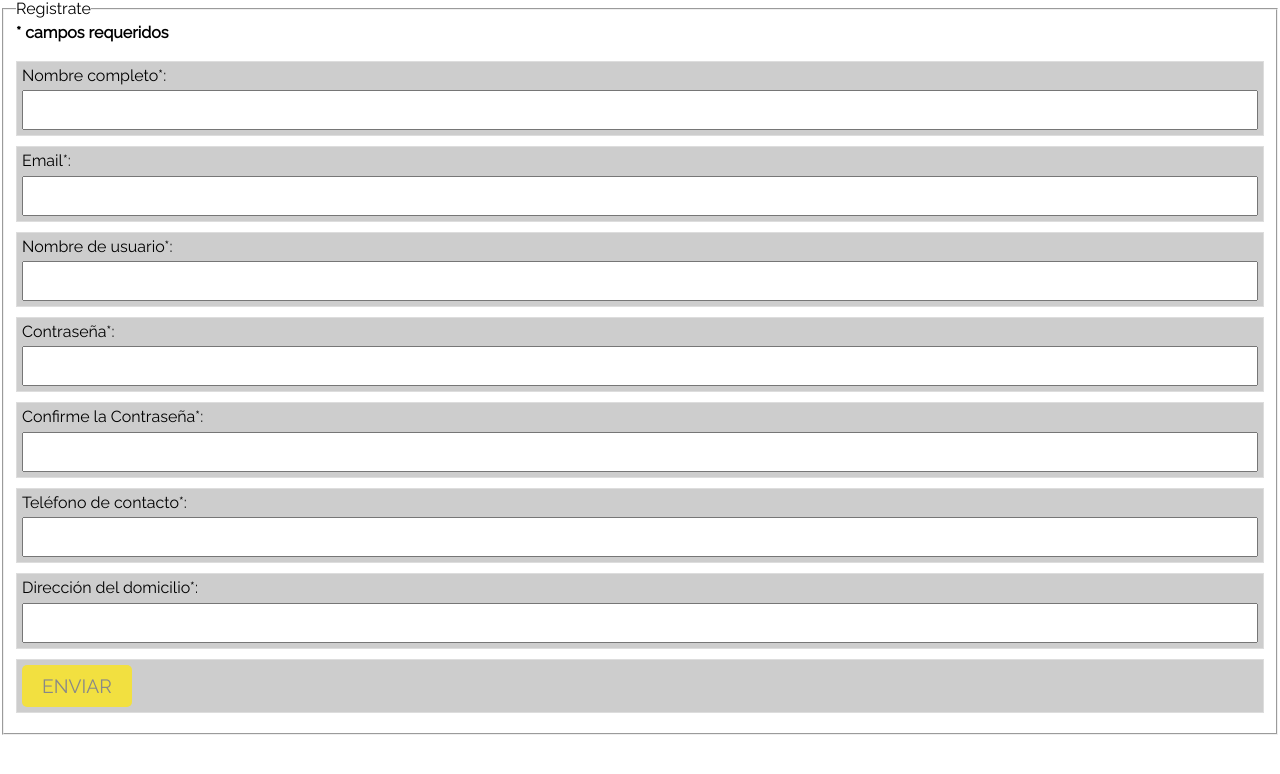
After one commit to juanpabloviglini/Bicicleteria, a PHP site: page /register.php in a window 1280 px wide. The commit adds this page. Shown: the top 774 px of the page. Run offline with PHP 8.4, Linux system fonts and the light colour scheme.

Commit message:
un mensaje cualquier

```diff
--- a/css/styles.css
+++ b/css/styles.css
@@ -83,7 +83,60 @@ img {
 .main-footer a {
 	background-color: #ec4e14;
 }
+.redes-sociales {
+	display: flex;
+	justify-content: center;
+	flex-direction:column;
+	justify-content:space-around;
 
+}
+.redes-sociales img {
+	height: 80px;
+	width: auto;
+}
+
+::selection{
+	background: #c60a0a;
+	color: #ffffff;
+}
+.form-control {
+	border: solid 1px #dddddd;
+	background-color: #cdcdcd;
+	padding: 5px;
+	margin-bottom: 10px;
+}
+.form-control input:not([type=checkbox]) {
+	display: block;
+	height: 40px;
+	width: 100%;
+	margin-top: 5px;
+	padding: 15px;
+	font-size: 1em;
+	outline: none;
+}
+.form-control input:hover {
+	transition: 0.5s;
+	background-color: #f2e040;
+}
+.form-control select {
+	width: 60%;
+	height: 40px;
+	font-size: 1em;
+	outline: none;
+}
+.form-control button {
+	background-color: #f2e040;
+	color: #888888;
+	font-size: 1.2em;
+	padding: 10px 20px;
+	border: none;
+	border-radius: 5px;
+}
+.error {
+	color: #be0000;
+	font-size: 1em;
+	padding-left: 10px;
+}
 
 @media (min-width: 760px) {
 	.container {
@@ -129,6 +182,18 @@ img {
 		margin-left: 0.83%;
 		margin-right: 0.83%;
 	}
+
+	.redes-sociales {
+		display: flex;
+		flex-flow: row-wrap;
+		justify-content:space-around;
+
+	}
+	.redes-sociales img {
+		height: 70px;
+		width: auto;
+	}
+
 }
 
 
--- /dev/null
+++ b/register.php
@@ -0,0 +1,134 @@
+<?php
+    $errores=[];
+    $name='';
+    $email='';
+    $username='';
+    $phone='';
+    $direction='';
+
+    if ($_POST) {
+      $name=$_POST['name'];
+      $email=$_POST['email'];
+      $username=$_POST['username'];
+      $phone=$_POST['phone'];
+      $direction=$_POST['direction'];
+
+      if ($name=="") {
+        $errores['name']="*Completa tu nombre.";
+      }
+      if ($email=="" || !filter_var($email, FILTER_VALIDATE_EMAIL)) {
+        $errores['email']="*Completa tu email correctamente.";
+      }
+      if ($username=="") {
+        $errores['username']="*Completa tu username correctamente.";
+      }
+      if ($direction=="") {
+        $errores['direction']="*Completa tu dirección correctamente.";
+      }
+      if ($phone=="") {
+        $errores['phone']="*Completa tu telefono correctamente.";
+      }
+      if ($_POST['password']!=$_POST['passwordr']) {
+        $errores['pass']="*Las contraseñas no coinciden.";
+      }else if ($_POST['password']=="" || $_POST['passwordr']=="") {
+        $errores['pass']="*Complete las contraseñas.";
+      }
+    }
+
+
+
+?>
+<!DOCTYPE html>
+<html>
+<head>
+    <meta charset="utf-8">
+    <title>Contact us</title>
+    <meta name="viewport" content="width=device-width, initial-scale=1">
+    <link rel="stylesheet" href="css/styles.css">
+</head>
+<body>
+   <form method='post'>
+      <fieldset >
+			<legend>Registrate</legend>
+
+			<strong>* campos requeridos</strong><br><br>
+
+			<div class='form-control'>
+				<label for='name' >Nombre completo*: </label>
+				<input type='text' name='name' id='name' value=<?=$name?>>
+        <div class="error">
+          <?php if (!empty( $errores['name'])): ?>
+            <?= $errores['name']; ?>
+          <?php endif; ?>
+        </div>
+			</div>
+
+
+
+			<div class='form-control'>
+				<label for='email' >Email*:</label>
+				<input type='text' name='email' id='email' value=<?=$email?>>
+        <div class="error">
+          <?php if (!empty( $errores['email'])): ?>
+            <?= $errores['email']; ?>
+          <?php endif; ?>
+        </div>
+			</div>
+
+			<div class='form-control'>
+				<label for='username' >Nombre de usuario*:</label>
+				<input type='text' name='username' id='username' value=<?=$username?>>
+        <div class="error">
+          <?php if (!empty( $errores['username'])): ?>
+            <?= $errores['username']; ?>
+          <?php endif; ?>
+        </div>
+			</div>
+
+			<div class='form-control'>
+				<label for='password'>Contraseña*:</label>
+				<input type='password' name='password' id='password'>
+        <div class="error">
+          <?php if (!empty( $errores['pass'])): ?>
+            <?= $errores['pass']; ?>
+          <?php endif; ?>
+        </div>
+			</div>
+			<div class='form-control'>
+				<label for='passwordr'>Confirme la Contraseña*:</label>
+				<input type='password' name='passwordr' id='passwordr'>
+        <div class="error">
+          <?php if (!empty( $errores['pass'])): ?>
+            <?= $errores['pass']; ?>
+          <?php endif; ?>
+        </div>
+			</div>
+      <div class='form-control'>
+				<label for='phone'>Teléfono de contacto*:</label>
+				<input type='text' name='phone' id='phone' value=<?=$phone?>>
+        <div class="error">
+          <?php if (!empty( $errores['phone'])): ?>
+            <?= $errores['phone']; ?>
+          <?php endif; ?>
+        </div>
+			</div>
+      <div class='form-control'>
+				<label for='direction'>Dirección del domicilio*:</label>
+				<input type='text' name='direction' id='direction' value=<?=$direction?>>
+        <div class="error">
+          <?php if (!empty( $errores['direction'])): ?>
+            <?= $errores['direction']; ?>
+          <?php endif; ?>
+        </div>
+			</div>
+
+
+			<div class='form-control'>
+				<button type="submit">ENVIAR</button>
+			</div>
+
+      </fieldset>
+
+   </form>
+</body>
+</html>
```
Also changed, not shown: index.html (+8 -11 lines), login.php (added, +72 -0 lines).
